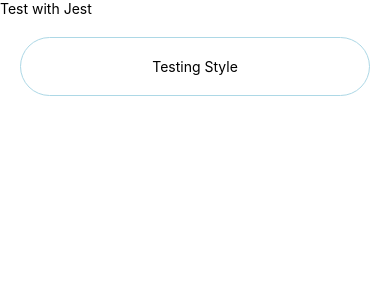
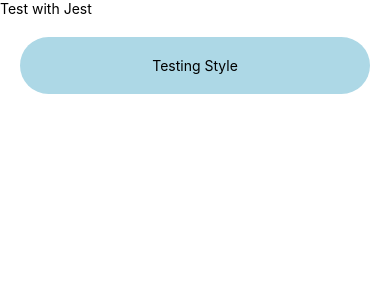
Before and after one commit to ahmetcengiz07/MyTest, a React Native app: screen / in a window 390 px wide. Shown: the top 300 px of the page. Built offline with nearby package versions, Linux system fonts and the light colour scheme.

Commit message:
Custom olan Button komponentine theme propsunun geçirilmesi ve Style testi

```diff
--- a/Src/Button/Button.js
+++ b/Src/Button/Button.js
@@ -2,13 +2,14 @@ import {Text, TouchableOpacity} from 'react-native';
 import React from 'react';
 import {styles} from './ButtonStyle';
 
-const Button = ({title, onPress, theme}) => {
+const Button = ({title, onPress, theme = 'primary'}) => {
+  //themenin default değerini primary olarak belirledik
   return (
     <TouchableOpacity
       testID="button-touchable"
       onPress={onPress}
-      style={styles.secondary.container}>
-      <Text testID="button-title" style={styles.text}>
+      style={styles[theme].container}>
+      <Text testID="button-title" style={styles[theme].title}>
         Testing Style
       </Text>
     </TouchableOpacity>
```
Also changed, not shown: 2 other files (tests, documents, lock files or other folders).
